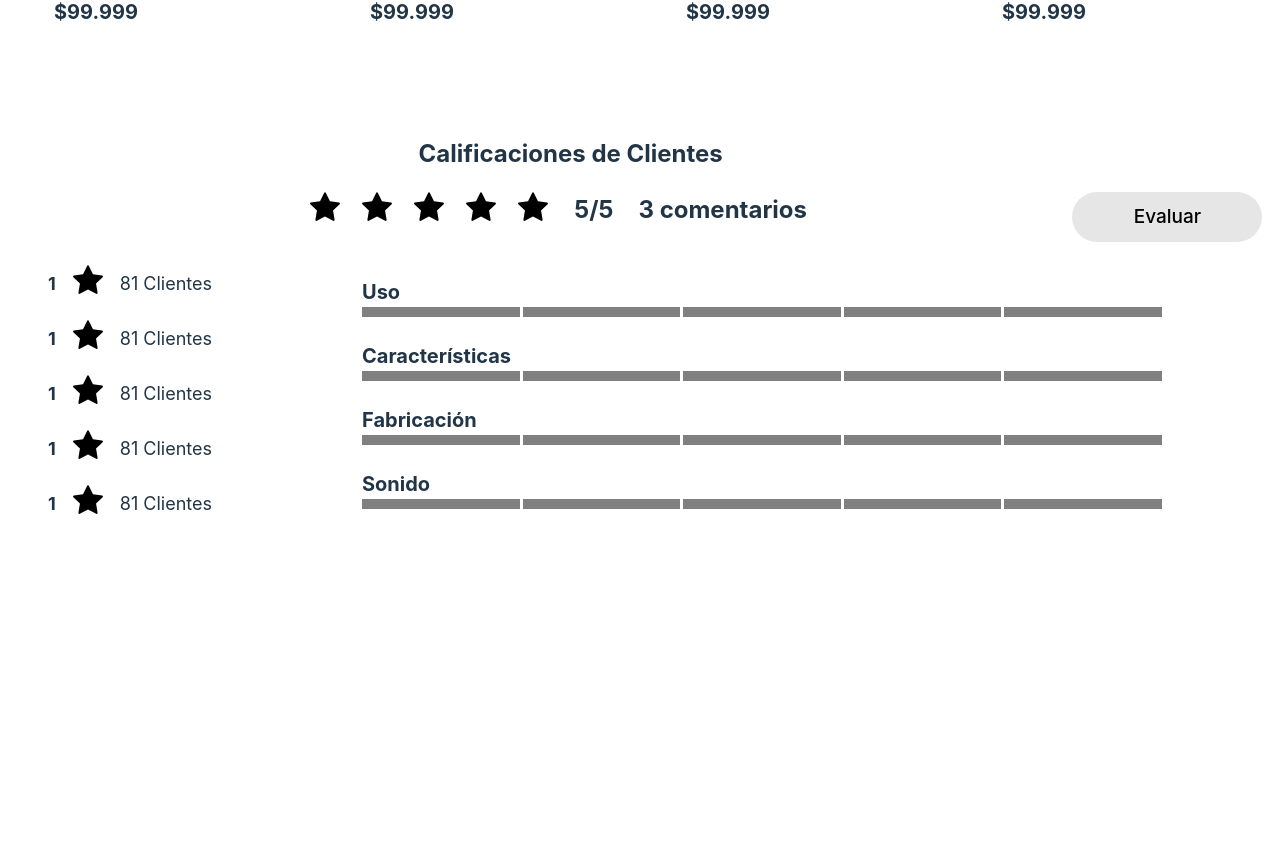
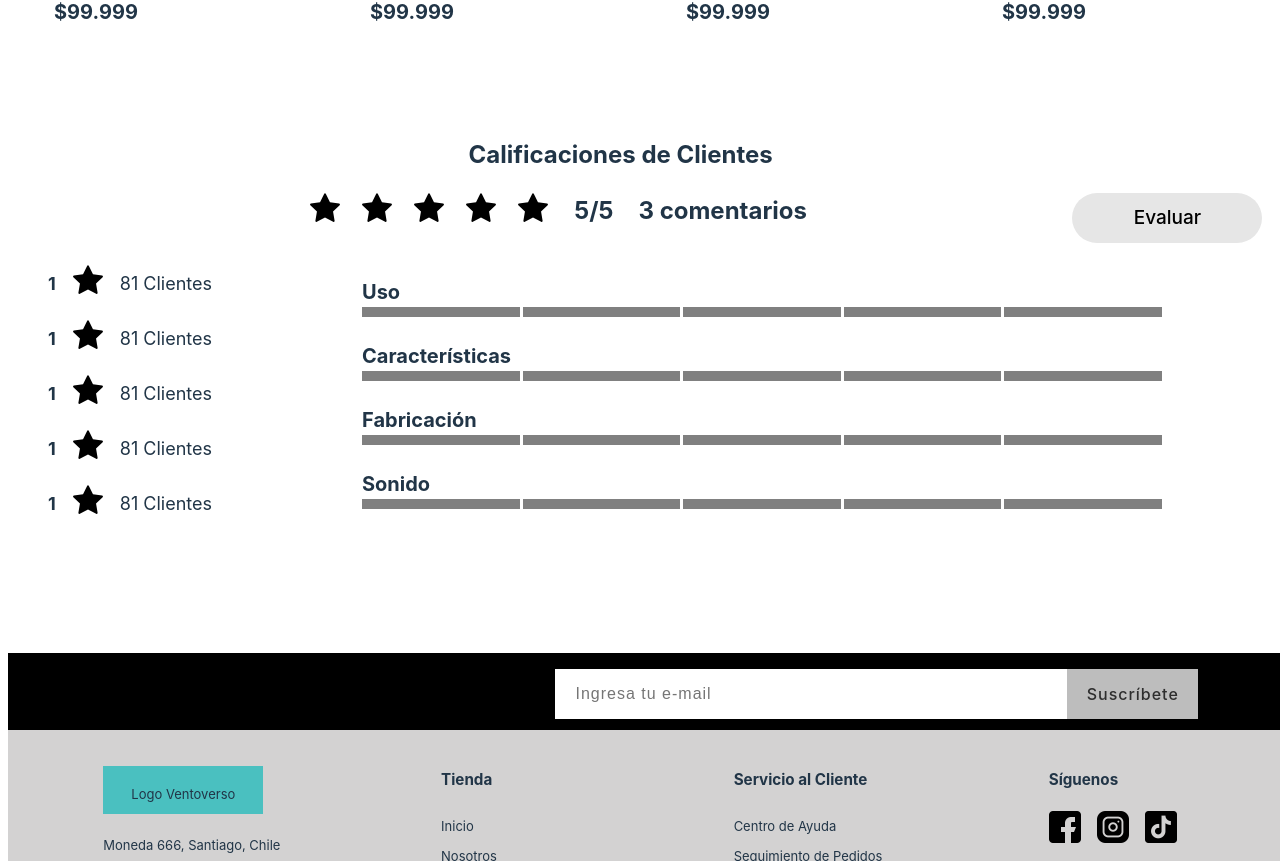
Before and after one commit to jrivas0710/Ventoverso_2, a React app: page / in a window 1280 px wide. Shown: the part 1939-2800 px from the top of the page. Before the commit the page ends 2520 px from the top, so only its background shows below. Built offline with nearby package versions, Linux system fonts and the light colour scheme; the HTML template or start-up script is replaced by a standard one.

Commit message:
arregle el footer

```diff
--- a/src/components/agregarCarro/AgregarCarro.css
+++ b/src/components/agregarCarro/AgregarCarro.css
@@ -119,6 +119,8 @@ html {
     padding-left: 5px;
     width: auto;
     display: flex;
+    border: none;
+    background-color: inherit;
 }
 
 .compartirImagen {
--- a/src/components/evaluacion/EvaluacionCentro.css
+++ b/src/components/evaluacion/EvaluacionCentro.css
@@ -49,13 +49,14 @@ html {
     gap: 20px;
 }
 
-h2{
+.tituloEvaluacion{
     text-align: center;
+    margin-left: 100px;
 }
 
 .tituloEvaluacionCentro{
   position: absolute;
-  bottom: 14%;
+  bottom: 26%;
   right: 35%;
 }
 
--- a/src/components/evaluacion/EvaluacionCentro.tsx
+++ b/src/components/evaluacion/EvaluacionCentro.tsx
@@ -8,7 +8,7 @@ export const EvaluacionCentro = () => {
             <div className="containerEvaluacionCentro">
 
                 <div className="tituloEvaluacionCentro">
-                    <div> <h2>Calificaciones de Clientes</h2></div>
+                    <div> <h2 className="tituloEvaluacion">Calificaciones de Clientes</h2></div>
                     <div className="estrellasCantidadComentarios">
                         <div className="estrellas">
                             <svg className="estrella" fill="#000000" viewBox="0 0 24 24" xmlns="http://www.w3.org/2000/svg"><g id="SVGRepo_bgCarrier" stroke-width="0"></g><g id="SVGRepo_tracerCarrier" stroke-linecap="round" stroke-linejoin="round"></g><g id="SVGRepo_iconCarrier"><path fill-rule="evenodd" d="M12.672.668a.75.75 0 00-1.345 0L8.27 6.865l-6.838.994a.75.75 0 00-.416 1.279l4.948 4.823-1.168 6.811a.75.75 0 001.088.791L12 18.347l6.117 3.216a.75.75 0 001.088-.79l-1.168-6.812 4.948-4.823a.75.75 0 00-.416-1.28l-6.838-.993L12.672.668z"></path></g></svg>
--- a/src/components/footer/Footer.css
+++ b/src/components/footer/Footer.css
@@ -46,38 +46,56 @@
  */
 
 
-.grid-footer {
-    display: grid;
-    grid-template-columns: 25% 25% 25% 25%;
+
+
+.footer {
     background-color: rgb(211, 210, 210);
-    grid-area: footer;
     margin-top: 2rem;
     padding-bottom: 2rem;
     margin-top: 5rem;
-    padding-top: 1rem;
+    height: 330px;
+    display: flex;
+    flex-direction: column;
+    width: 100vw;
+    line-height: 30px;
+}
 
+.contenidoFooter {
+
+    display: flex;
+    gap: 50px;
+    justify-content: space-around;
+    padding: 20px 40px;
 }
+
+
 
 
 .footer1 {
 
     padding: 20 px;
     font-size: 13px;
-      text-align: center;
+    display: flex;
+    flex-direction: column;
+
 
 }
+
 .footer2 {
 
     padding: 20 px;
     font-size: 13px;
-      ;
+    display: flex;
+    flex-direction: column;
 
 
 }
+
 .footer3 {
 
     padding: 20 px;
     font-size: 13px;
+
 
 
 }
@@ -90,28 +108,56 @@
 
 }
 
-  .facebook, .instagram, .tik-tok{
+.facebook,
+.instagram,
+.tik-tok {
     height: 2rem;
     width: 2rem;
-
-      margin-right: 1rem ;
+    margin-right: 1rem;
 
 }
 
 
 
-  .logo{
+.logo {
     height: 3rem;
     width: 10rem;
-      margin-left: 3rem;
     margin-top: 1rem;
     background-color: rgb(74, 192, 192);
     align-items: center;
     padding-top: 0.8rem;
     text-align: center;
+    margin-bottom: 1rem;
 }
 
-  .direccion{
+/* .direccion {
     margin-right: 80px;
+} */
+
+.barraFooter {
+    height: 80px;
+    width: 100vw;
+    background-color: black;
+    display: flex;
+    justify-content: end;
+    padding-top: 1rem;
+    padding-right: 90px;
+}
+
+.suscribeteInput {
+    width: 40vw;
+    height: 50px;
+    font-size: inherit;
+    padding-left: 20px;
+    border: none;
+    letter-spacing: 1px;
+}
+
+.suscribeteBoton {
+    height: 50px;
+    border: none;
+    background-color: #bdbdbd;
+    letter-spacing: 1px;
+    color: rgb(46, 46, 46);
 
 }
--- a/src/components/footer/Footer.tsx
+++ b/src/components/footer/Footer.tsx
@@ -6,32 +6,48 @@ export const Footer = () => {
     return (
         <>
 
-            <div className="grid-footer">
+            <div className="footer">
+                <div className="barraFooter">
+                    <input type="email" className="suscribeteInput" placeholder="Ingresa tu e-mail" />
+                    <button type="submit" className="suscribeteBoton">Suscríbete</button>
+                </div>
+
+                <div className="contenidoFooter">
 
                     <div className="footer1">
-                    <div className="logo">Logo Ventoverso</div>
-                    <div className="direccion">
-                        <p>Moneda 666, Santiago, Chile</p>
-                        <p>+5622222222</p>
-                        <p>contacto@ventoverso.cl</p>
+                        <div className="logo"><span>Logo Ventoverso</span></div>
+                        <div><span>Moneda 666, Santiago, Chile</span></div>
+                        <div><span>+5622222222</span></div>
+                        <div><span>contacto@ventoverso.cl</span></div>
                     </div>
+
+                    <div className="footer2">
+                        <div><h3>Tienda</h3></div>
+                        <div><span>Inicio</span></div>
+                        <div><span>Nosotros</span></div>
+                        <div><span>Blog</span></div>
+                        <div><span>Política de privacidad</span></div>
+
                     </div>
-                <div className="footer2"><h3>Tienda</h3>
-                    <p>Inicio</p>
-                    <p>Nosotros</p>
-                    <p>Politicas de Privacidad</p>
-                    <p>Termino y Condiciones</p>
+
+                    <div className="footer3">
+                        <div><h3>Servicio al Cliente</h3></div>
+                        <div><span>Centro de Ayuda</span></div>
+                        <div><span>Seguimiento de Pedidos</span></div>
+                        <div><span>Devoluciones y Reebolso</span></div>
+                        <div><span>Términos y condiciones</span></div>
+
                     </div>
-                <div className="footer3"><h3>Servicio al Cliente</h3>
-                    <p>Centro de Ayuda</p>
-                    <p>Seguimiento de Pedidos</p>
-                    <p>Devoluciones y Reebolso</p>
-                </div>
-                <div className="footer4"><h3>Síguenos</h3>
+
+                    <div className="footer4">
+                        <h3>Síguenos</h3>
                         <img src="/images/facebook.png" alt="enlace-facebook" className="facebook" />
                         <img src="/images/instagram.png" alt="enlace-instagram" className="instagram" />
                         <img src="/images/tik-tok.png" alt="enlace-tik-tok" className="tik-tok" />
                     </div>
+                </div>
+
+
             </div>
         </>
 
--- a/src/components/header/Header.css
+++ b/src/components/header/Header.css
@@ -148,8 +148,8 @@ ul>a {
 .like,
 .user,
 .carrito {
-  width: 17px;
-  height: 17px;
+  width: 32px;
+  height: 32px;
 }
 
 /*  .like,
@@ -159,6 +159,7 @@ ul>a {
 
 .botonUser{
   background-color: rgb(211, 210, 210);
+  border: none;
 
 }
 
--- a/src/components/sidesheet/SideSheet.css
+++ b/src/components/sidesheet/SideSheet.css
@@ -58,7 +58,7 @@ label {
   font-weight: bold;
 }
 
-input {
+.inputSideSheet, .inputPassword{
   width: 100%;
   padding: 10px;
   border: 1px solid #ccc;
--- a/src/components/sidesheet/SideSheet.tsx
+++ b/src/components/sidesheet/SideSheet.tsx
@@ -47,6 +47,7 @@ export const SideSheet: React.FC<SideSheetProps> = ({ isOpen, onClose }) => {
               placeholder='Dirección e-mail'
               onChange={(e) => setEmail(e.target.value)}
               required
+              className='inputSideSheet'
             />
           </div>
           <div className="form-group">
--- a/src/index.css
+++ b/src/index.css
@@ -25,8 +25,6 @@ a:hover {
 
 
 button {
-  border-radius: 8px;
-  border: 1px solid transparent;
   padding: 0.6em 1.2em;
   font-size: 1em;
   font-weight: 500;
--- a/src/pages/PaginaProducto.tsx
+++ b/src/pages/PaginaProducto.tsx
@@ -24,6 +24,7 @@ export const PaginaProducto= () => {
     <DetalleProducto/>
     <ProductosRelacionados/>
     <EvaluacionPrincipal/>
+    <Footer/>
 
 
 
```
Lines whose indentation alone changed are shown as unchanged.
